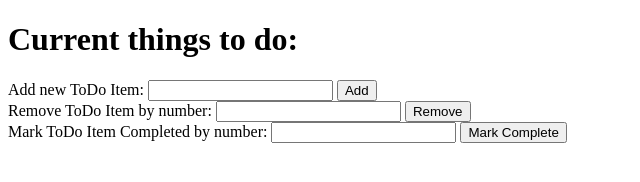
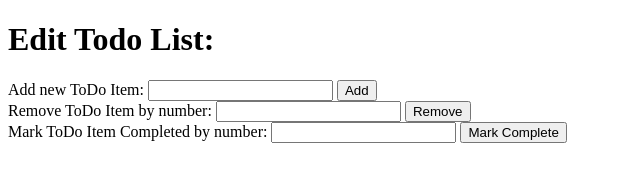
Before and after one commit to Sachmoness/ToDoList, a website: page views/todo/index.html in a window 1280 px wide. Shown: the whole page, without its empty margins (0-640 px from the left). Drawn offline with Linux system fonts and the light colour scheme.

Commit message:
Changed Front-end index page
Removed list for displaying the todo list and changed heading.

```diff
--- a/views/todo/index.html
+++ b/views/todo/index.html
@@ -7,10 +7,8 @@
 </head>
 
 <body>
-    <h1>Current things to do:</h1>
-    <ol id = "todoList">
+    <h1>Edit Todo List:</h1>
 
-    </ol>
 <form action="todos/add" method="post">
     Add new ToDo Item:
     <input type="text" id="todo" name="todo"></input>
```
